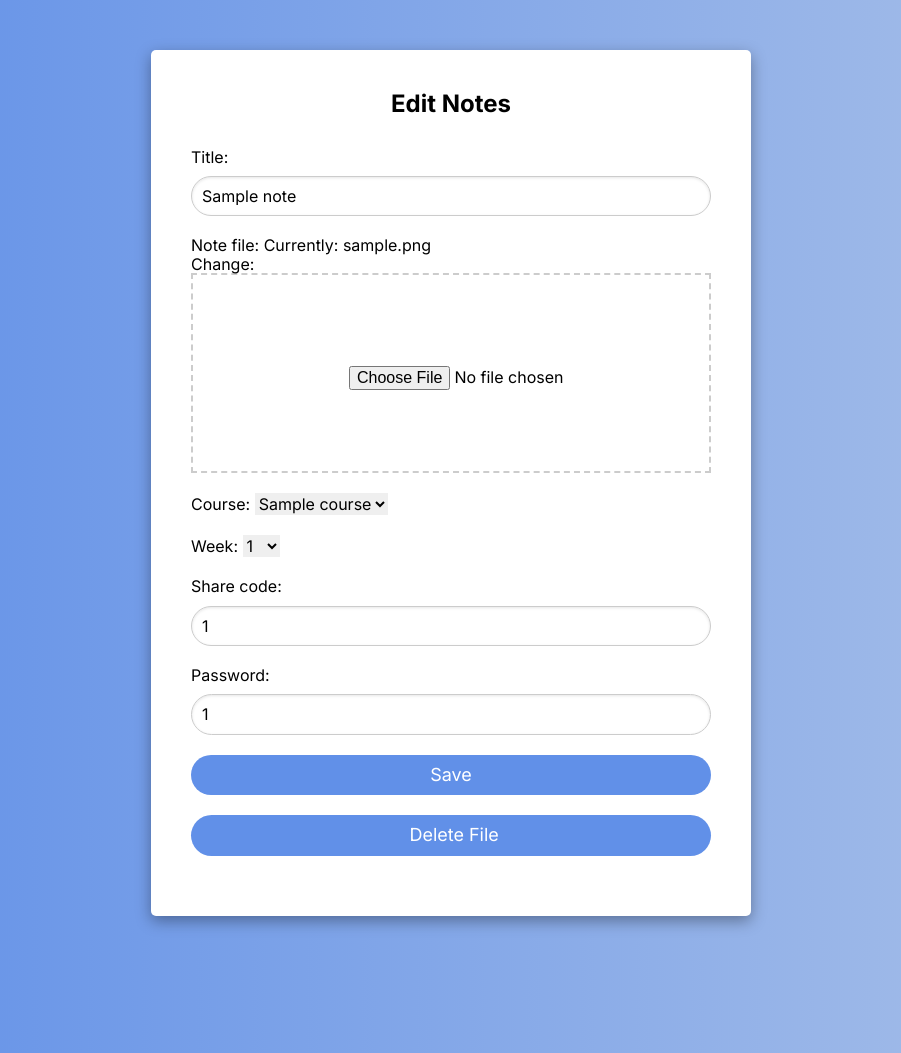
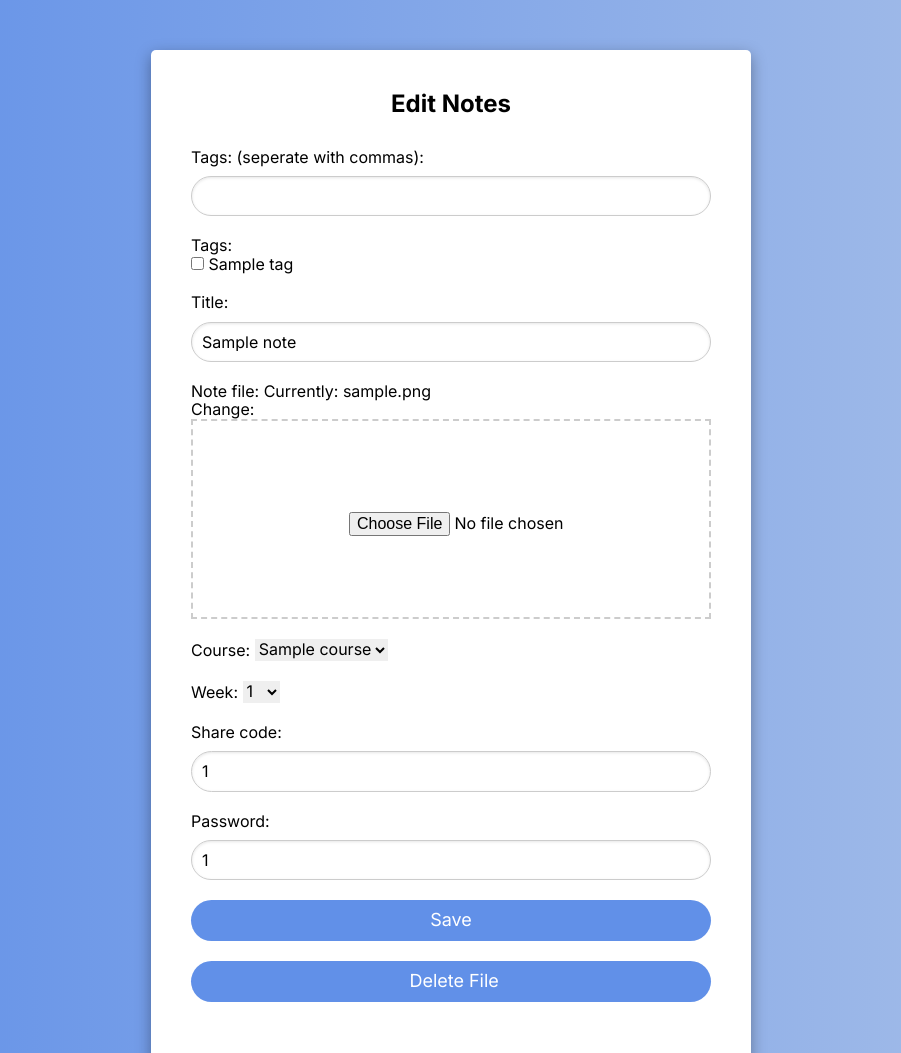
Before and after one commit to CgvO/NotePond, a Django app: page /noteEdit/1 in a window 1280 px wide. Shown: the part 147-1200 px from the top of the page, without its empty margins (189-1090 px from the left). Run offline with Django 4.2, Linux system fonts and the light colour scheme; tables that the repository leaves empty hold one stand-in row (values such as "Sample post").

Commit message:
More fixes

```diff
--- a/NotePond/common/forms.py
+++ b/NotePond/common/forms.py
@@ -2,7 +2,7 @@ from django import forms
 
 from .models import Note, Tag, Course
 from django_select2.forms import Select2MultipleWidget
-
+from django.forms.widgets import CheckboxSelectMultiple
 
 class NoteForm(forms.ModelForm):
     week = forms.ChoiceField(choices=[(i, i) for i in range(1, 12)], required=False)
@@ -25,16 +25,34 @@ class TagForm(forms.Form):
         required=False,
         label="Tags: (seperate with commas)"
     )
+"""
+class TagDelete(forms.Form):
+    def __init__(self, my_argument, *args, **kwargs):
+    tags = forms.ModelMultipleChoiceField(
+        queryset=Note.objects.filter(),
+        widget=forms.CheckboxSelectMultiple,
+        required=False
+    )
+            super(TagDelete, self).__init__(*args, **kwargs)
+        self.fields['tags'] = forms.ModelMultipleChoiceField(
+            queryset=Note.objects.get(id=note_id).tags.all(),
+            widget=forms.CheckboxSelectMultiple,
+            required=False
+        )
+"""
 
-    def clean_tags(self):
-        # The value will be a comma separated string of tag names
-        tag_names = self.cleaned_data.get('tags', '')
-        tags = []
-        for name in tag_names.split(','):
-            # Get or create the tag by name
-            tag, created = Tag.objects.get_or_create(name=name)
-            tags.append(tag)
-        return tags
+class TagDelete(forms.ModelForm):
+    class Meta:
+        model = Note
+        fields = ["tags"]
+    tags = forms.ModelMultipleChoiceField(
+        queryset=Tag.objects.all(),
+        widget=forms.CheckboxSelectMultiple,
+        required=False
+    )
+    def __init__(self,*args,note, **kwargs):
+        super().__init__(*args, **kwargs)
+        self.fields["tags"].queryset = note.tags.all()
 
 class search(forms.Form):
     share_code = forms.IntegerField(required=False)
@@ -49,7 +67,7 @@ class EditForm(forms.ModelForm):
     week = forms.ChoiceField(choices=[(i, i) for i in range(1, 12)], required=False)
     class Meta:
         model = Note
-        fields = ['title', 'note_file', 'course', 'week', 'share_code', 'password']
+        fields = ['title','note_file', 'course', 'week', 'share_code', 'password']
 
 
 class PasscodeForm(forms.Form):
--- a/NotePond/common/models.py
+++ b/NotePond/common/models.py
@@ -18,7 +18,7 @@ class Note(models.Model):
     password = models.PositiveIntegerField(null=True, blank=True)
     note_file = models.FileField(upload_to='notes/')
     uploaded_at = models.DateTimeField(auto_now_add=True)
-    tags = models.ManyToManyField(Tag, related_name='notes', help_text="Enter tags seperated by commas.")
+    tags = models.ManyToManyField(Tag,blank=True,null=True,related_name='notes', help_text="Enter tags seperated by commas.")
     course = models.ForeignKey(
         Course, null=True, blank=True, on_delete=models.CASCADE, related_name='notes')
     week = models.PositiveIntegerField(null=True, blank=True)
--- a/NotePond/common/templates/noteEdit.html
+++ b/NotePond/common/templates/noteEdit.html
@@ -268,6 +268,8 @@
                 <div id="form-title">Edit Notes</div>
                 <div id="items">
                   {% csrf_token %}
+                  {{tag_form.as_p}}
+                  {{tag_delete.as_p}}
                   {{ form.as_p }}
                   <button id="submit" type="submit" name="searched">Save</button>
                 </div>
--- a/NotePond/common/views.py
+++ b/NotePond/common/views.py
@@ -65,9 +65,11 @@ def noteView(request, note_id):
             password_form = PasscodeForm(request.POST)
             if password_form.is_valid():
                 passcode = password_form.cleaned_data['passcode']
+
                 # Implement your passcode validation logic here
-                print(note.password)
-                if passcode == note.password:  # Replace 'your_passcode' with your actual passcode
+                passcode = int(passcode)
+                if passcode == note.password:
+                    print()
                     request.session['authenticated'] = True
                     return redirect('noteEdit', note_id=note_id)
                 else:
@@ -91,12 +93,24 @@ def noteEdit(request, note_id):
     note = get_object_or_404(Note, id=note_id)
     if request.method == 'POST':
         form = EditForm(request.POST, request.FILES, instance=note)
-        if form.is_valid():
+        tag_form = TagForm(request.POST)
+        tag_delete = TagDelete(request.POST, note=note)
+        print("form",tag_delete.is_valid())
+        if form.is_valid() and tag_form.is_valid():
+            tags = tag_form.cleaned_data['tags']
             form.save()
+            #selected_tags = tag_delete.cleaned_data['tags']
+            for tag in tags:
+                # Check if the tag already exists
+                tag_obj, created = Tag.objects.get_or_create(name=tag)
+                note.tags.add(tag_obj)
+        print(tag_delete.errors.as_text())
         return redirect('noteView', note_id=note_id)
     else:
         form = EditForm(instance=note)
-        return render(request, 'noteEdit.html', {"form": form, "note_id": note_id})
+        tag_form = TagForm()
+        tag_delete = TagDelete(note=note)
+        return render(request, 'noteEdit.html', {"form": form, "note_id": note_id, "tag_form":tag_form,"tag_delete": tag_delete })
 
 def delete(request, note_id):
     note = get_object_or_404(Note, id=note_id)
```
Also changed, not shown: NotePond/common/migrations/0002_alter_note_tags.py (added), NotePond/common/migrations/0003_alter_note_tags.py (added), 1 other file.
